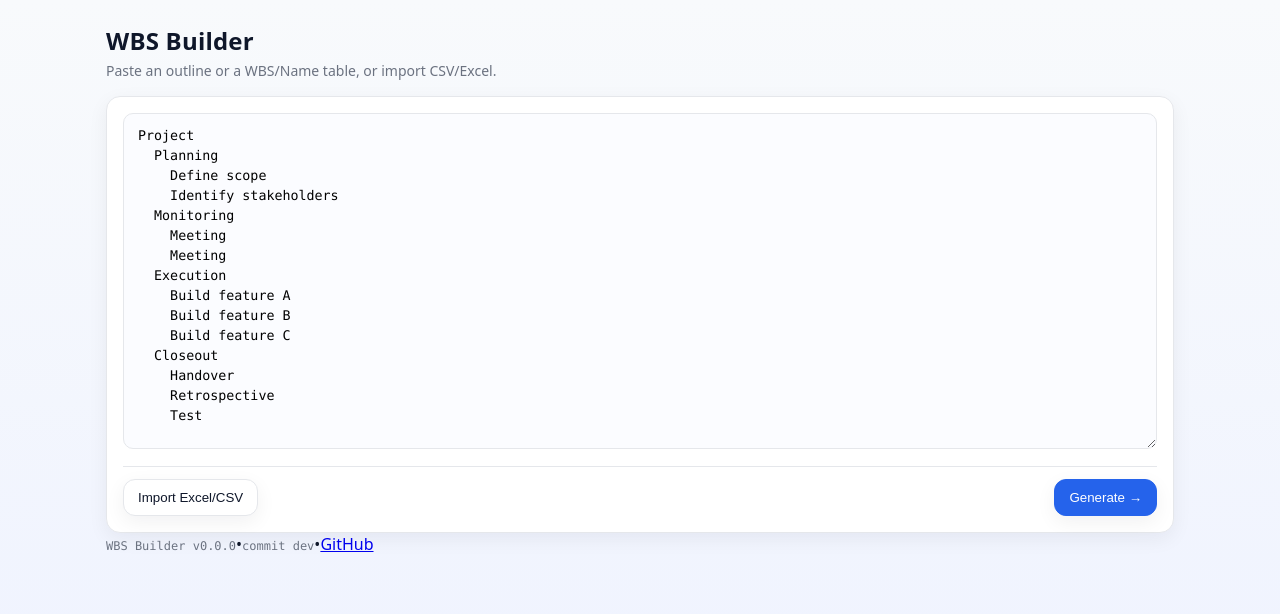
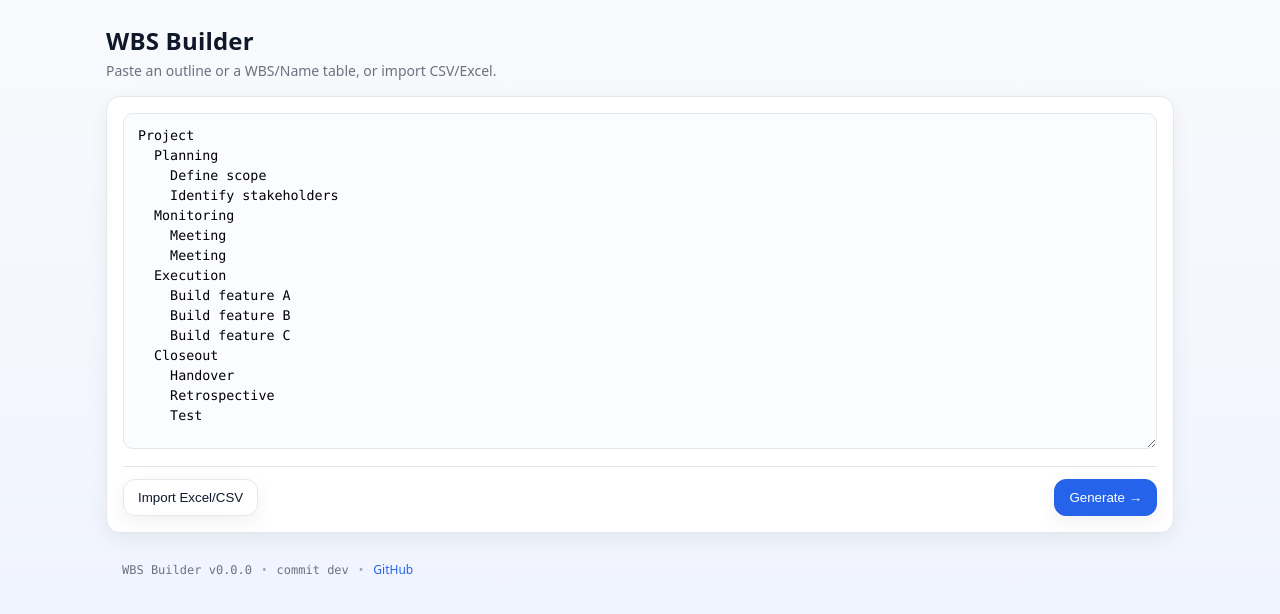
Before and after one commit to cestmoi1337/wbs-app, a React (Vite) app: page / in a window 1280 px wide. Shown: the top 614 px of the page. Built offline with nearby package versions, Linux system fonts and the light colour scheme; what cytoscape-dagre, cytoscape-elk, cytoscape-svg would draw is missing.

Commit message:
feat(mindmap): radial layout with curved edges; hide synthetic root; polish exports

```diff
--- a/package.json
+++ b/package.json
@@ -11,6 +11,7 @@
   },
   "dependencies": {
     "cytoscape": "^3.33.1",
+    "cytoscape-dagre": "^2.5.0",
     "cytoscape-elk": "^2.3.0",
     "cytoscape-svg": "^0.4.0",
     "elkjs": "^0.11.0",
--- a/src/index.css
+++ b/src/index.css
@@ -109,3 +109,25 @@ input[type="range"] {
 
 /* Keep the app from horizontal scrolling */
 html, body, #root { overflow: hidden; }
+
+.footer {
+  margin-top: 16px;
+  padding: 12px 0 24px;
+  color: var(--muted);
+  font-size: 12px;
+}
+.footer-inner {
+  max-width: 1100px;
+  margin: 0 auto;
+  padding: 0 16px;
+  display: flex;
+  gap: 10px;
+  align-items: center;
+  justify-content: flex-start;
+}
+.footer .dot { opacity: 0.6; }
+.footer .link {
+  color: var(--primary);
+  text-decoration: none;
+}
+.footer .link:hover { text-decoration: underline; }
```
Also changed, not shown: 1 other file (tests, documents, lock files or other folders).
